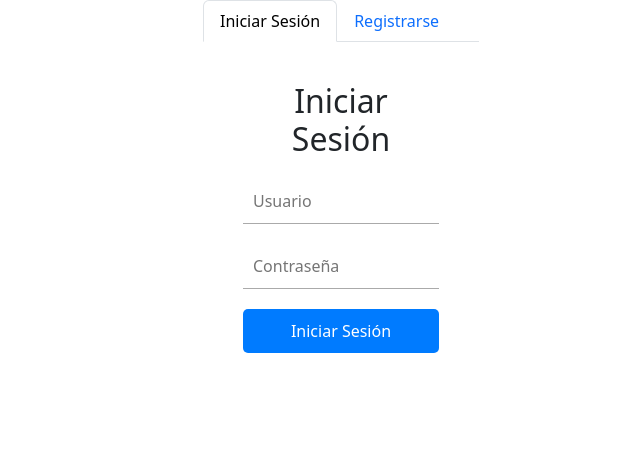
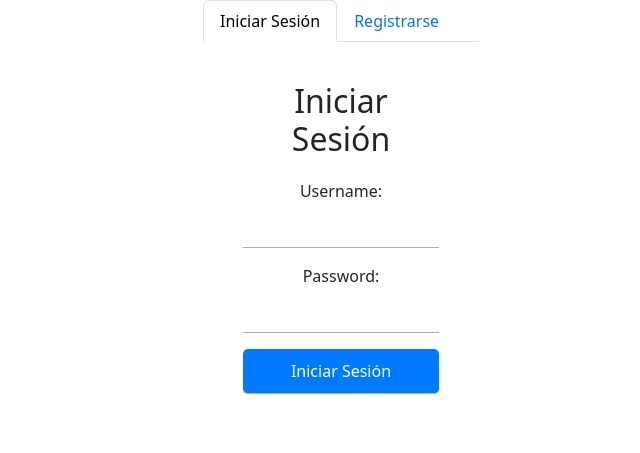
Before and after one commit to NEPalacios/PREENTREGA3-PALACIOS, a Django app: page /login/login/ in a window 1280 px wide. Shown: the part 56-509 px from the top of the page, without its empty margins (299-939 px from the left). Run offline with Django 5.2, Linux system fonts and the light colour scheme.

Commit message:
fix: authenticationForm en login/iniciar.html

```diff
--- a/login/templates/login/iniciar.html
+++ b/login/templates/login/iniciar.html
@@ -16,11 +16,12 @@
         <form action="" method="post">
             <div class="textbox">
                 {% csrf_token %}
-                <input type="text" placeholder="Usuario" name="username" required>
+                <!-- <input type="text" placeholder="Usuario" name="username" required>
             </div>
             <div class="textbox">
                 <input type="password" placeholder="Contraseña" name="password" required>
-            </div>
+            </div>-->
+            {{form.as_p}}
             <input type="submit" class="btn" value="Iniciar Sesión">
         </form>
     </div>
--- a/login/views.py
+++ b/login/views.py
@@ -1,21 +1,40 @@
 from django.shortcuts import render, redirect
 from django.contrib.auth import authenticate, login
-from django.contrib.auth.forms import UserCreationForm
+from django.contrib.auth.forms import UserCreationForm, AuthenticationForm
 from django.contrib.auth.models import User
 from django.db import IntegrityError
 
+# def iniciar(request):
+#     if request.method == "POST":
+#         username = request.POST['username']
+#         password = request.POST['password']
+#         user = authenticate(request, username=username, password=password)
+#         if user is not None:
+#             login(request, user)
+#             return redirect('tienda:index')
+#         else:
+#             return render(request, "login/iniciar.html", {"error": "Nombre de usuario o contraseña incorrectos"})
+#     else:
+#         return render(request, "login/iniciar.html")
+
+
 def iniciar(request):
-    if request.method == "POST":
-        username = request.POST['username']
-        password = request.POST['password']
-        user = authenticate(request, username=username, password=password)
-        if user is not None:
-            login(request, user)
-            return redirect('tienda:index')  # Redirige a la página de inicio después de iniciar sesión
-        else:
-            return render(request, "login/iniciar.html", {"error": "Nombre de usuario o contraseña incorrectos"})
+    if request.method == "GET":
+        return render(request, "login/iniciar.html", {"form": AuthenticationForm})
     else:
-        return render(request, "login/iniciar.html")
+        name = request.POST["username"]
+        password = request.POST["password"]
+        user = authenticate(username=name, password=password)
+        if user is None:
+            return render(
+                request,
+                "login/iniciar.html",
+                {
+                    "form": AuthenticationForm,
+                    "error": "Nombre de usuario o contraseña incorrectos",
+                },
+            )
+
 
 def registro(request):
     if request.method == "GET":
@@ -31,14 +50,17 @@ def registro(request):
             try:
                 user = User.objects.create_user(
                     username=request.POST["username"],
-                    password=request.POST["password1"]
+                    password=request.POST["password1"],
                 )
                 user.save()
-                login(request, user)  # Inicia sesión automáticamente al usuario después de registrarse
-                return redirect('tienda:index')  # Redirige a la página de inicio después del registro
+                login(request, user)
+                return redirect("tienda:index")
             except IntegrityError:
                 return render(
                     request,
                     "login/registro.html",
-                    {"form": UserCreationForm(), "error": "El nombre de usuario ya existe"},
+                    {
+                        "form": UserCreationForm(),
+                        "error": "El nombre de usuario ya existe",
+                    },
                 )
```
